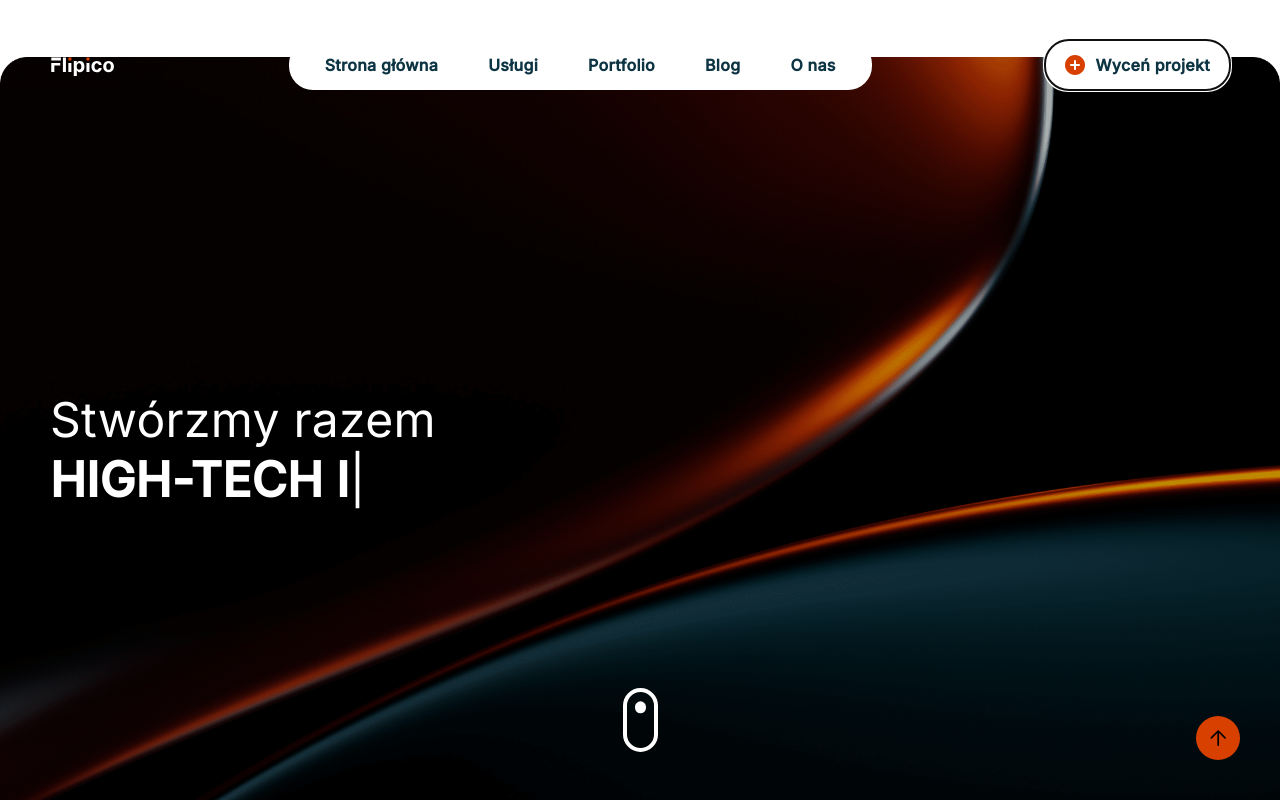
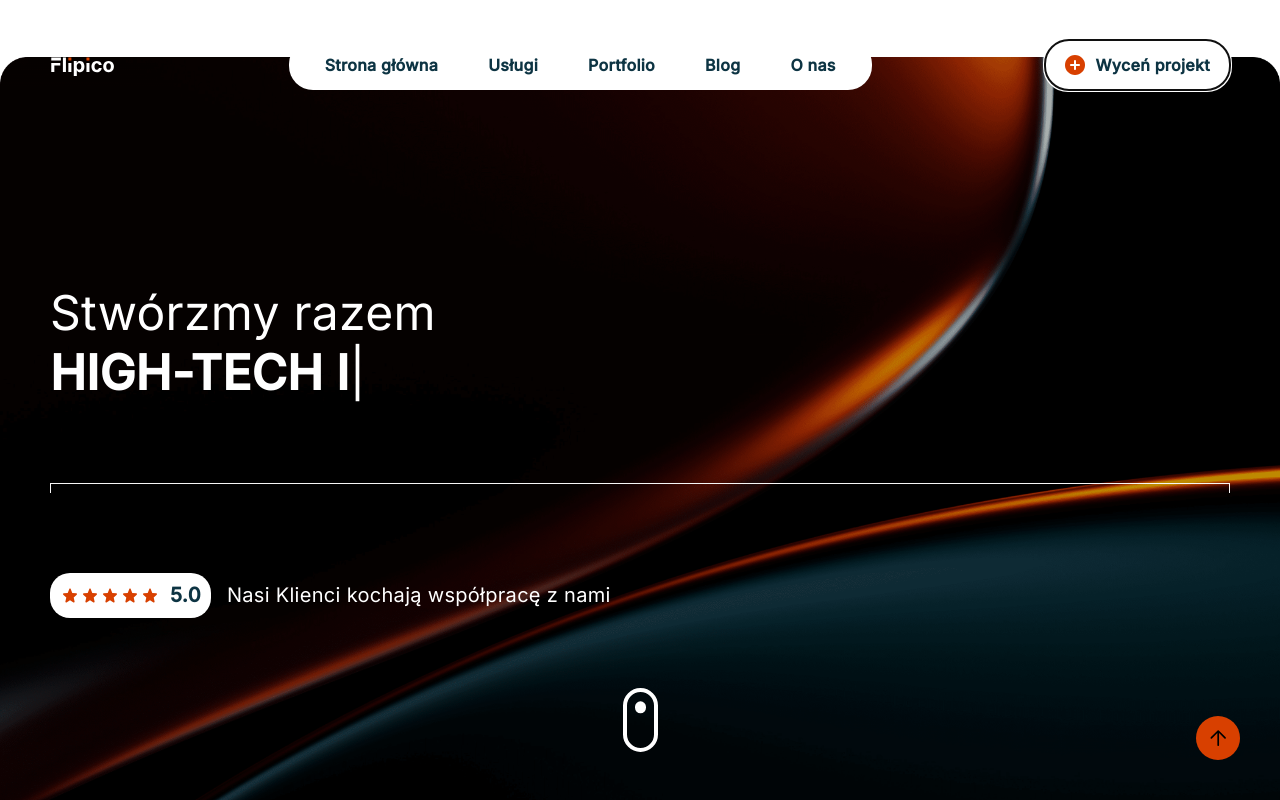
Before and after one commit to RemigiuszMielcarz/raccoon-company, a React (Create React App) app: page / in a window 1280 px wide. Shown: the top 800 px of the page. Built offline with nearby package versions, Linux system fonts and the light colour scheme.

Commit message:
Intro section testimonials

```diff
--- a/src/components/home/IntroSection.tsx
+++ b/src/components/home/IntroSection.tsx
@@ -3,6 +3,8 @@ import Typed from "typed.js";
 import { motion, AnimatePresence } from "framer-motion";
 import ScrollDown from "../ScrollDown";
 import { fadeInOut } from "../../utils/motion";
+import Divider from "../Divider";
+import { ReactComponent as Stars } from "../../images/icons/stars.svg";
 
 const IntroSection: React.FC = () => {
   const [isVisible, setIsVisible] = useState(true);
@@ -48,7 +50,7 @@ const IntroSection: React.FC = () => {
   return (
     <section className="container lg:px-0">
       <div
-        className="container relative lg:px-0 flex items-center bg-cover lg:bg-contain rounded-[8px] lg:rounded-none"
+        className="container relative flex items-center bg-cover lg:bg-contain rounded-[8px] lg:rounded-none"
         style={{
           height: "860px",
           backgroundImage: `url(${process.env.PUBLIC_URL}/images/backgrounds/home.png)`,
@@ -56,8 +58,8 @@ const IntroSection: React.FC = () => {
           backgroundRepeat: "no-repeat",
         }}
       >
-        <div className="lg:pl-[50px]">
-          <p className="text-xxxl text-white">
+        <div className="flex flex-col gap-[60px] lg:gap-[80px] w-full">
+          <p className="text-xxxl 2xl:text-[100px] 2xl:leading-[100px] text-white">
             Stwórzmy razem
             <br />
             <span
@@ -65,6 +67,18 @@ const IntroSection: React.FC = () => {
               ref={typeTarget}
             ></span>
           </p>
+          <Divider variant={"grey"} />
+          <div className="flex gap-4 items-center">
+            <div className="flex items-center gap-[10px] p-[10px] rounded-[20px] bg-white">
+              <div className="w-[100px]">
+                <Stars />
+              </div>
+              <p className="font-bold text-title text-display">5.0</p>
+            </div>
+            <p className="text-md lg:text-lg text-white">
+              Nasi Klienci kochają współpracę z nami
+            </p>
+          </div>
         </div>
         <AnimatePresence mode="wait">
           {isVisible && (
```
